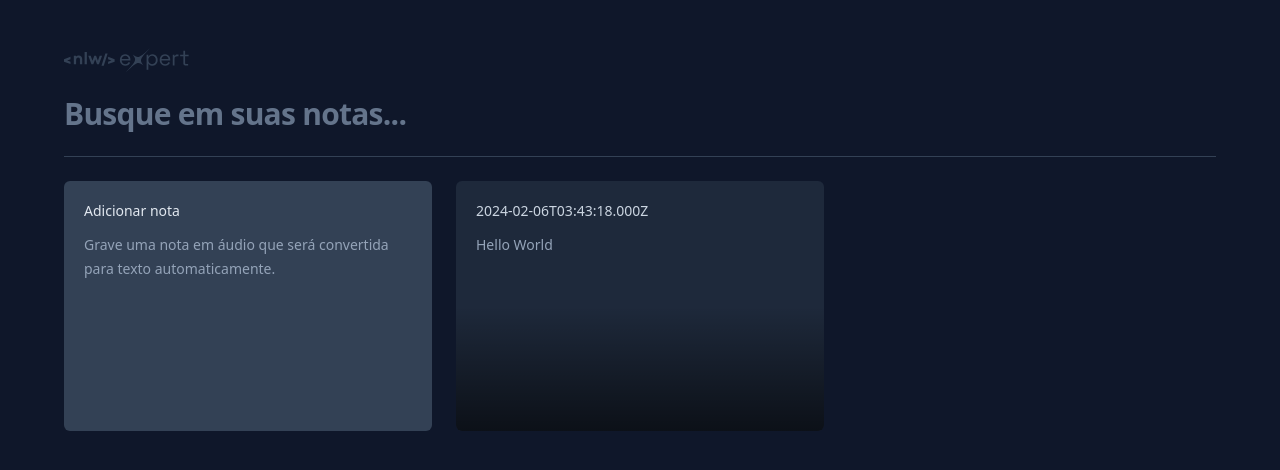
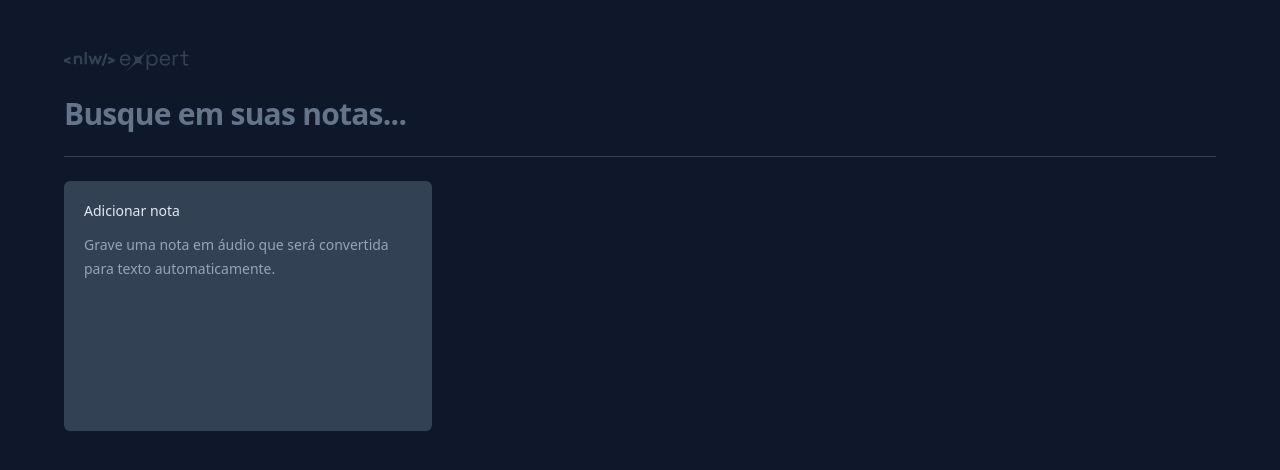
Before and after one commit to ghiberti85/nlw-expert-notes, a React (Vite) app: page / in a window 1280 px wide. Shown: the top 470 px of the page. Built offline with nearby package versions, Linux system fonts and the light colour scheme.

Commit message:
Reset new note card after create a note

```diff
--- a/src/App.tsx
+++ b/src/App.tsx
@@ -1,8 +1,27 @@
+import { useState } from 'react'
 import logo from './assets/logo-nlw-expert.svg'
 import { NewNoteCard } from './components/new-note-card'
 import { NoteCard } from './components/note-card'
 
+interface Note {
+  id: string
+  date: Date
+  content: string
+}
+
 export function App() {
+
+  const [notes, setNotes] = useState<Note[]>([])
+
+  function onNoteCreated(content: string) {
+    const newNote = {
+      id: crypto.randomUUID(),
+      date: new Date(),
+      content,
+    }
+
+    setNotes([newNote ,...notes])
+  }
 
   return (
     <div className="mx-auto max-w-6xl my-12 space-y-6">
@@ -19,12 +38,11 @@
 
       <div className="grid grid-cols-3 gap-6 auto-rows-[250px]">
 
-        <NewNoteCard />
+        <NewNoteCard onNoteCreated={onNoteCreated} />
 
-        <NoteCard note={{
-          date: new Date(),
-          content: 'Hello World'
-        }} />
+        {notes.map(note => {
+          return <NoteCard key={note.id} note={note} />
+        })}
 
       </div>
     </div>
--- a/src/components/new-note-card.tsx
+++ b/src/components/new-note-card.tsx
@@ -3,7 +3,11 @@
 import { ChangeEvent, FormEvent, useState } from "react"
 import { toast } from 'sonner'
 
-export function NewNoteCard() {
+interface NewNoteCardProps {
+    onNoteCreated: (content: string) => void
+  }
+
+export function NewNoteCard({ onNoteCreated }: NewNoteCardProps) {
     const [ shouldShowOnboarding, setShouldShowOnboarding ] = useState(true)
     const [content, setContent] = useState('')
 
@@ -22,7 +26,11 @@
     function handleSaveNote(event: FormEvent) {
         event.preventDefault()
 
-        console.log(content)
+        onNoteCreated(content)
+
+        setContent('')
+        setShouldShowOnboarding(true)
+
         toast.success('Nota criada com sucesso!')
     }
 
@@ -56,6 +64,7 @@
                                     autoFocus
                                     className="text-sm leading-6 text-slate-400 bg-transparent resize-none flex-1 outline-none"
                                     onChange={handleContentChanged}
+                                    value={content}
                                 />
                             )}
                         </div>
--- a/src/components/note-card.tsx
+++ b/src/components/note-card.tsx
@@ -15,7 +15,7 @@
         <Dialog.Root>
             <Dialog.Trigger className="rounded-md text-left flex flex-col bg-slate-800 p-5 gap-3 overflow-hidden relative outline-none hover:ring-2 hover:ring-slate-600 focus-visible:ring-2 focus-visible: ring-lime-400">
                 <span className="text-sm font-medium text-slate-300">
-                {note.date.toISOString()}
+                {formatDistanceToNow(note.date, { locale: ptBR, addSuffix: true })}
                 </span>
                 <p className="text-sm leading-6 text-slate-400">
                     {note.content}
```
